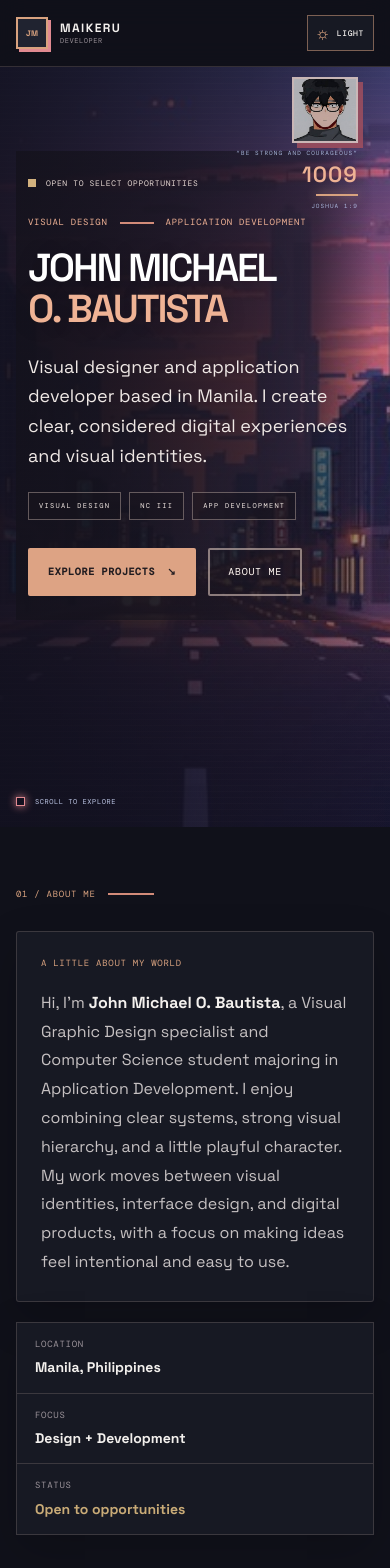
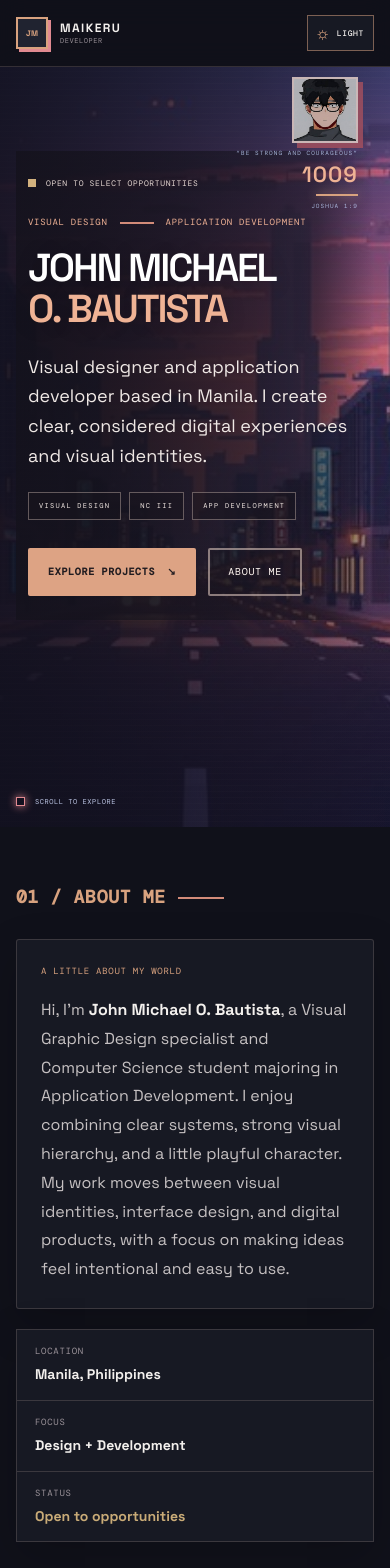
Before and after one commit to johnmichael223344-rgb/portfolio-site, a React (Vite) app: page / in a window 390 px wide. Shown: the top 1568 px of the page. Built offline with nearby package versions, Linux system fonts and the light colour scheme; the HTML template or start-up script is replaced by a standard one.

Commit message:
Increase portfolio section heading size

```diff
--- a/src/App.tsx
+++ b/src/App.tsx
@@ -144,7 +144,7 @@ const skyline = Array.from({ length: 24 }, (_, index) => ({
 }));
 
 function SectionLabel({ children }: { children: ReactNode }) {
-  return <p className="section-label">{children}</p>;
+  return <h2 className="section-label">{children}</h2>;
 }
 
 function Cityscape() {
--- a/src/index.css
+++ b/src/index.css
@@ -201,7 +201,7 @@ a { color: inherit; }
 
 /* Content sections */
 .section { padding-block: 84px; }
-.section-label { display: flex; align-items: center; gap: 12px; margin: 0 0 30px; color: var(--cyan); font-size: 10px; text-transform: uppercase; }
+.section-label { display: flex; align-items: center; gap: 12px; margin: 0 0 30px; color: var(--cyan); font-size: clamp(20px, 2.2vw, 26px); font-weight: 600; letter-spacing: .04em; line-height: 1.2; text-transform: uppercase; }
 .section-label::after { width: 46px; height: 2px; background: var(--pink); content: ""; }
 .about-grid { display: grid; align-items: stretch; gap: 20px; grid-template-columns: 1.5fr .8fr; }
 .about-text { padding: clamp(24px, 4vw, 42px); }
@@ -320,7 +320,7 @@ footer { border-top: 1px solid var(--border); padding-block: 24px 34px; }
   .hero-silhouette { left: 48%; }
   .scroll-cue { left: 16px; bottom: 20px; font-size: 7px; }
   .section { padding-block: 60px; }
-  .section-label { font-size: 9px; }
+  .section-label { font-size: 18px; }
   .quick-facts { grid-template-columns: 1fr; }
   .quick-facts div { border-right: 0; border-bottom: 1px solid var(--border); padding: 14px 18px; }
   .quick-facts div:last-child { border-bottom: 0; }
```
